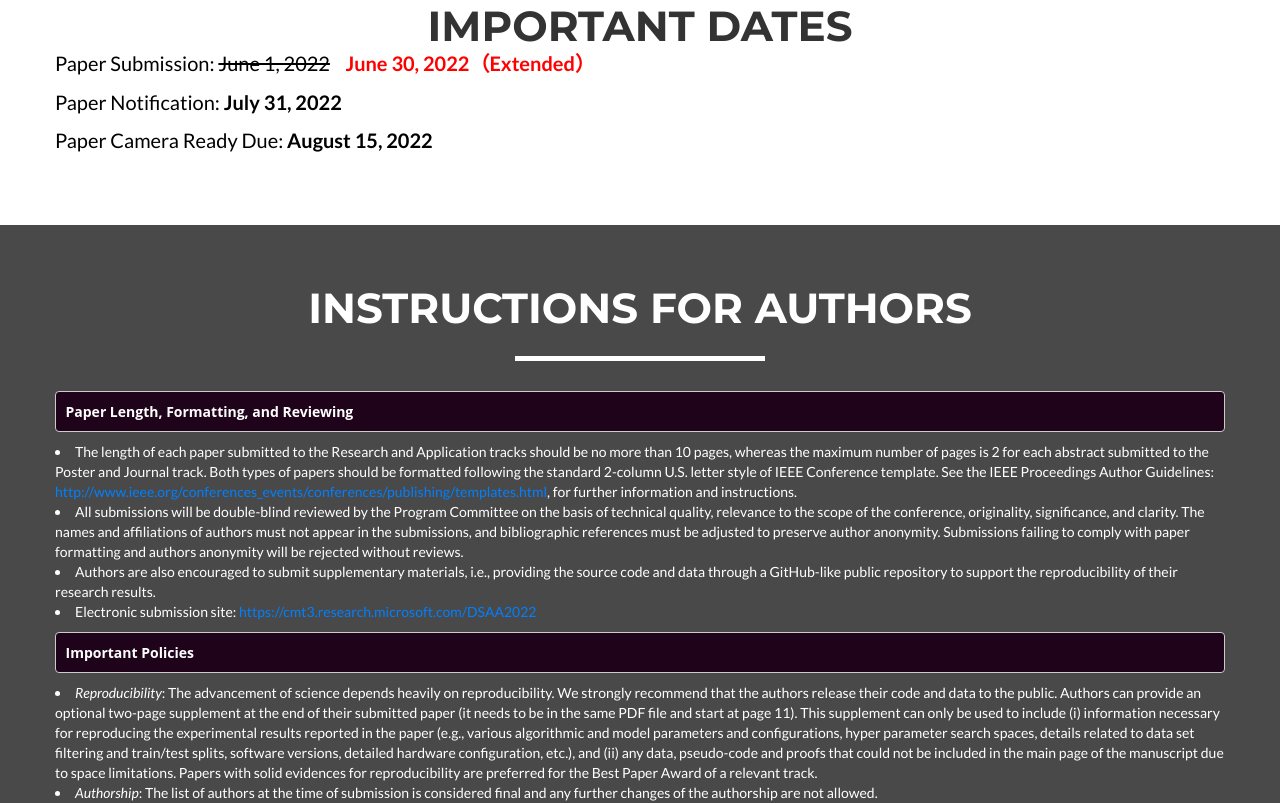
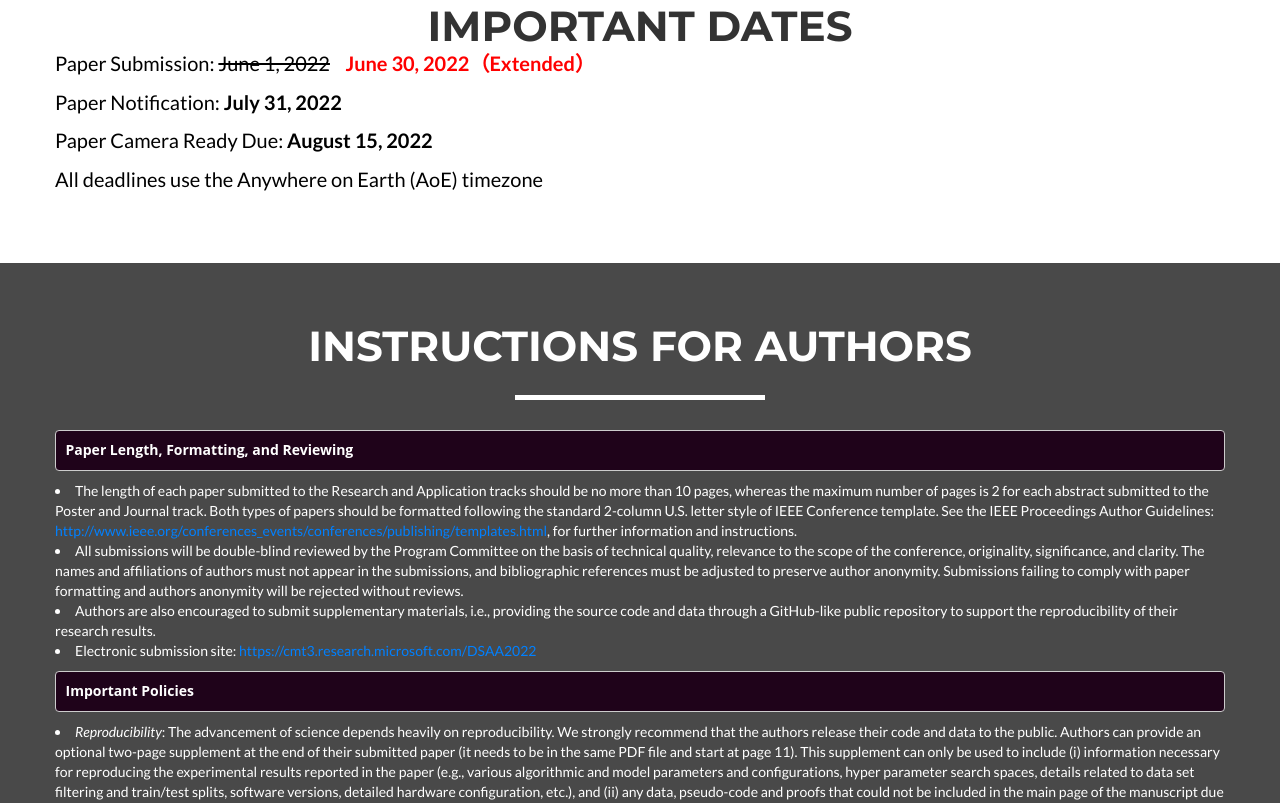
Before and after one commit to dsaa22/dsaa22.github.io, a plain HTML site: page index.html in a window 1280 px wide. Shown: the part 1775-2578 px from the top of the page. Drawn offline with nearby package versions, Linux system fonts and the light colour scheme.

Commit message:
Add files via upload

```diff
--- a/index.html
+++ b/index.html
@@ -172,6 +172,7 @@ for Responsible Recommendations [<a href="https://rrs2022.github.io" style='colo
 				<p>Paper Submission:	<del>June 1, 2022</del>&nbsp;&nbsp;&nbsp;&nbsp;<b style="color:red">June 30, 2022（Extended） </b></p>
 				<p>Paper Notification:	<b>July 31, 2022</b></p>
 				<p>Paper Camera Ready Due:	<b>August 15, 2022</b></p>
+                <p>All deadlines use the Anywhere on Earth (AoE) timezone</p>
 			</div>
         </div>
     </div></section>
```
